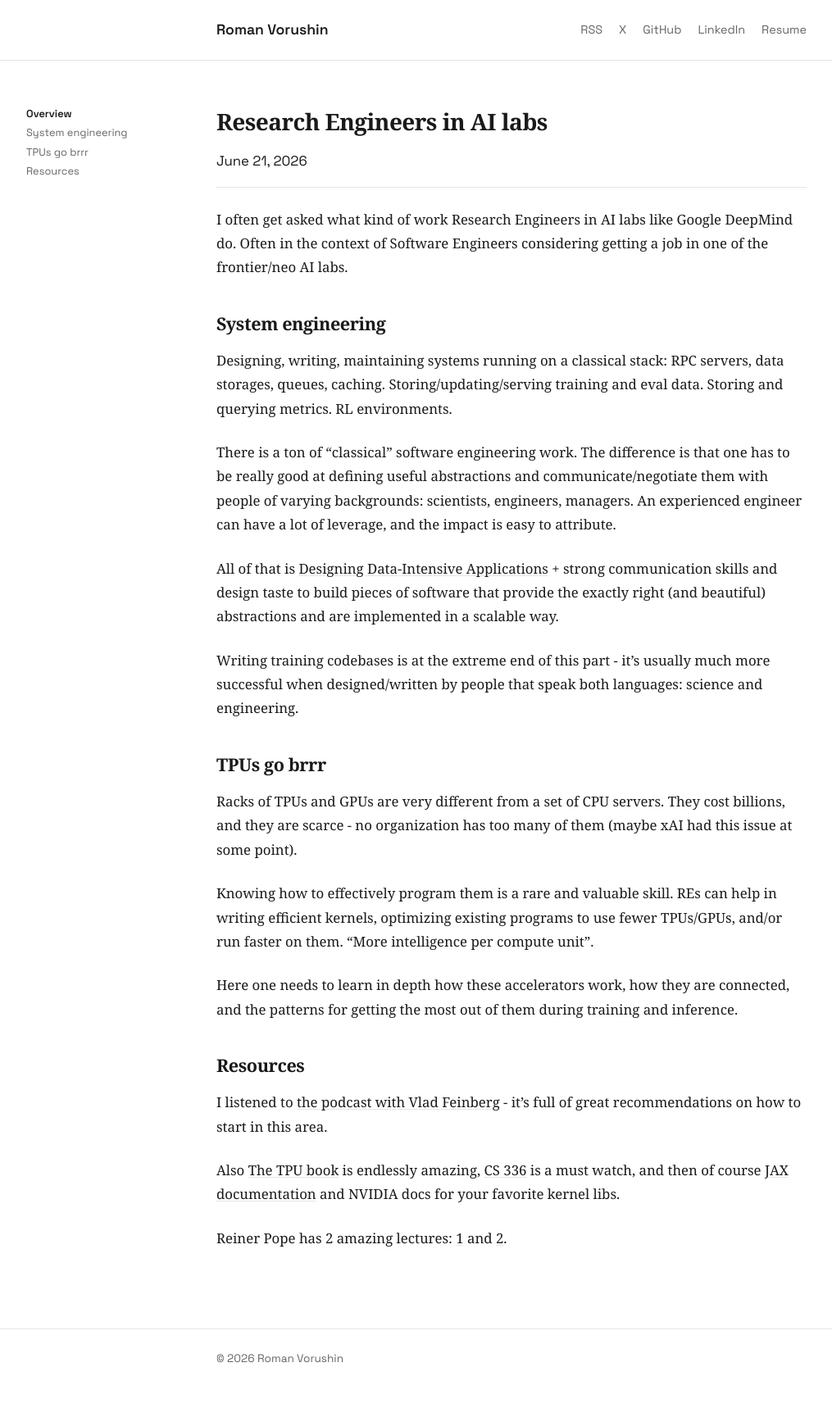
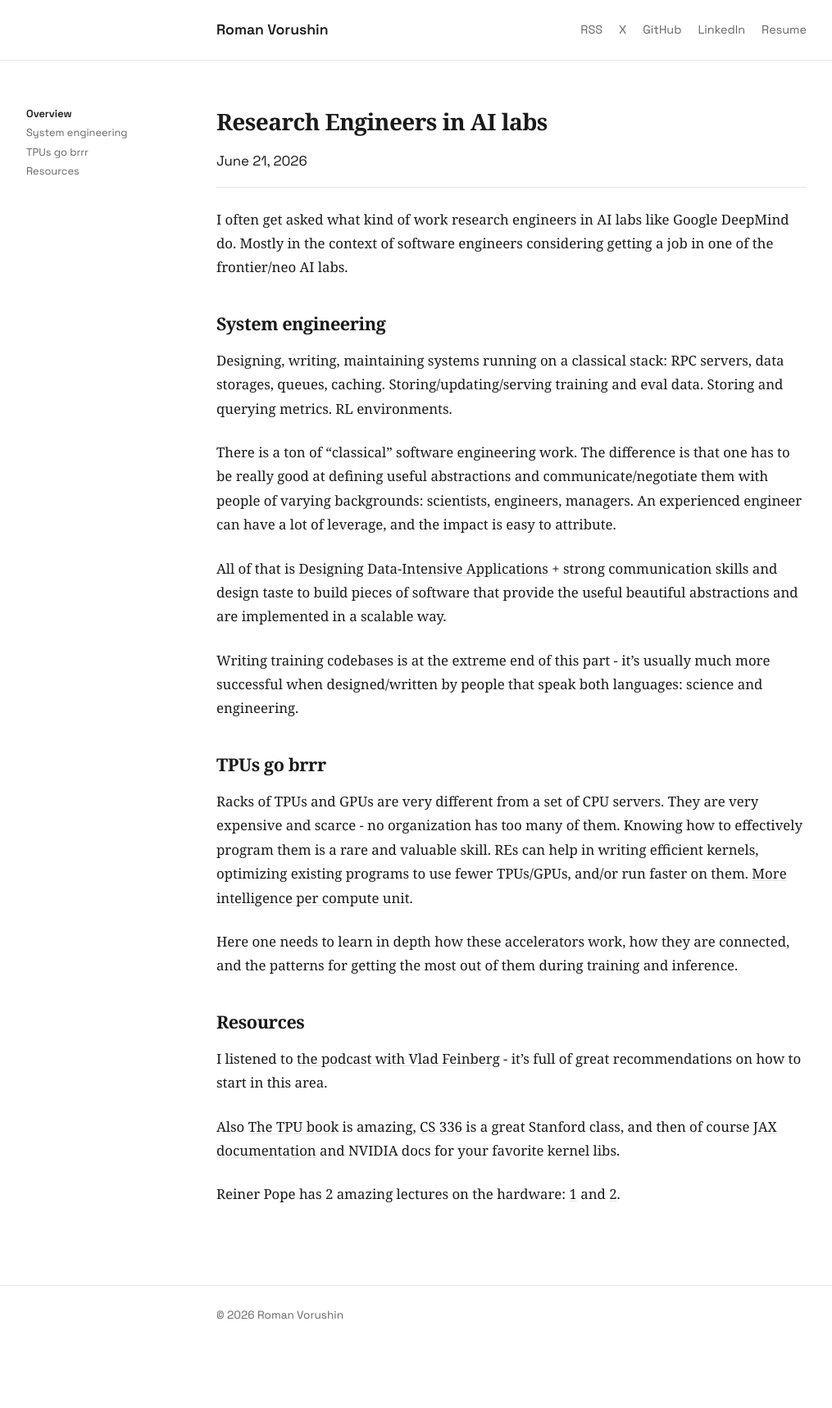
Before and after one commit to vorushin/vorushin.github.io, a Jekyll site: the page built from _posts/2026-06-21-research-engineers-ai-labs.md, in a window 1280 px wide. Shown: the whole page at 82% size, without its empty margins (16-1031 px from the left). Built offline with Jekyll 4.4.1, drawn with Linux system fonts in a browser that asks for light colours; after the commit the page ends 1664 px from its top, so only the background shows below that.

Commit message:
Edit post: Research Engineers in AI labs
Co-Authored-By: Claude Opus 4.8 (1M context) <noreply@anthropic.com>
Claude-Session: https://claude.ai/code/session_01WwyZthcaJ223kcRmBYw2bq

```diff
--- a/_posts/2026-06-21-research-engineers-ai-labs.md
+++ b/_posts/2026-06-21-research-engineers-ai-labs.md
@@ -5,7 +5,7 @@ lang: en
 permalink: /blog/research-engineers-ai-labs
 ---
 
-I often get asked what kind of work Research Engineers in AI labs like Google DeepMind do. Often in the context of Software Engineers considering getting a job in one of the frontier/neo AI labs.
+I often get asked what kind of work research engineers in AI labs like Google DeepMind do. Mostly in the context of software engineers considering getting a job in one of the frontier/neo AI labs.
 
 ## System engineering
 
@@ -13,15 +13,13 @@ Designing, writing, maintaining systems running on a classical stack: RPC server
 
 There is a ton of "classical" software engineering work. The difference is that one has to be really good at defining useful abstractions and communicate/negotiate them with people of varying backgrounds: scientists, engineers, managers. An experienced engineer can have a lot of leverage, and the impact is easy to attribute.
 
-All of that is [Designing Data-Intensive Applications](https://www.oreilly.com/library/view/designing-data-intensive-applications/9781491903063/) + strong communication skills and design taste to build pieces of software that provide the exactly right (and beautiful) abstractions and are implemented in a scalable way.
+All of that is [Designing Data-Intensive Applications](https://www.oreilly.com/library/view/designing-data-intensive-applications/9781491903063/) + strong communication skills and design taste to build pieces of software that provide the useful beautiful abstractions and are implemented in a scalable way.
 
 Writing training codebases is at the extreme end of this part - it's usually much more successful when designed/written by people that speak both languages: science and engineering.
 
 ## TPUs go brrr
 
-Racks of TPUs and GPUs are very different from a set of CPU servers. They cost billions, and they are scarce - no organization has too many of them (maybe xAI had this issue at some point).
-
-Knowing how to effectively program them is a rare and valuable skill. REs can help in writing efficient kernels, optimizing existing programs to use fewer TPUs/GPUs, and/or run faster on them. "More intelligence per compute unit".
+Racks of TPUs and GPUs are very different from a set of CPU servers. They are very expensive and scarce - no organization has too many of them. Knowing how to effectively program them is a rare and valuable skill. REs can help in writing efficient kernels, optimizing existing programs to use fewer TPUs/GPUs, and/or run faster on them. [More intelligence per compute unit](https://vorushin.github.io/resume).
 
 Here one needs to learn in depth how these accelerators work, how they are connected, and the patterns for getting the most out of them during training and inference.
 
@@ -29,6 +27,6 @@ Here one needs to learn in depth how these accelerators work, how they are conne
 
 I listened to [the podcast with Vlad Feinberg](https://www.youtube.com/watch?v=cDyi91onoJ8) - it's full of great recommendations on how to start in this area.
 
-Also [The TPU book](https://jax-ml.github.io/scaling-book/) is endlessly amazing, [CS 336](https://cs336.stanford.edu/) is a must watch, and then of course [JAX documentation](https://docs.jax.dev/en/latest/) and NVIDIA docs for your favorite kernel libs.
+Also [The TPU book](https://jax-ml.github.io/scaling-book/) is amazing, [CS 336](https://cs336.stanford.edu/) is a great Stanford class, and then of course [JAX documentation](https://docs.jax.dev/en/latest/) and NVIDIA docs for your favorite kernel libs.
 
-Reiner Pope has 2 amazing lectures: [1](https://www.youtube.com/watch?v=xmkSf5IS-zw) and [2](https://www.youtube.com/watch?v=oIk3R-sMX5o).
+Reiner Pope has 2 amazing lectures on the hardware: [1](https://www.youtube.com/watch?v=xmkSf5IS-zw) and [2](https://www.youtube.com/watch?v=oIk3R-sMX5o).
```
